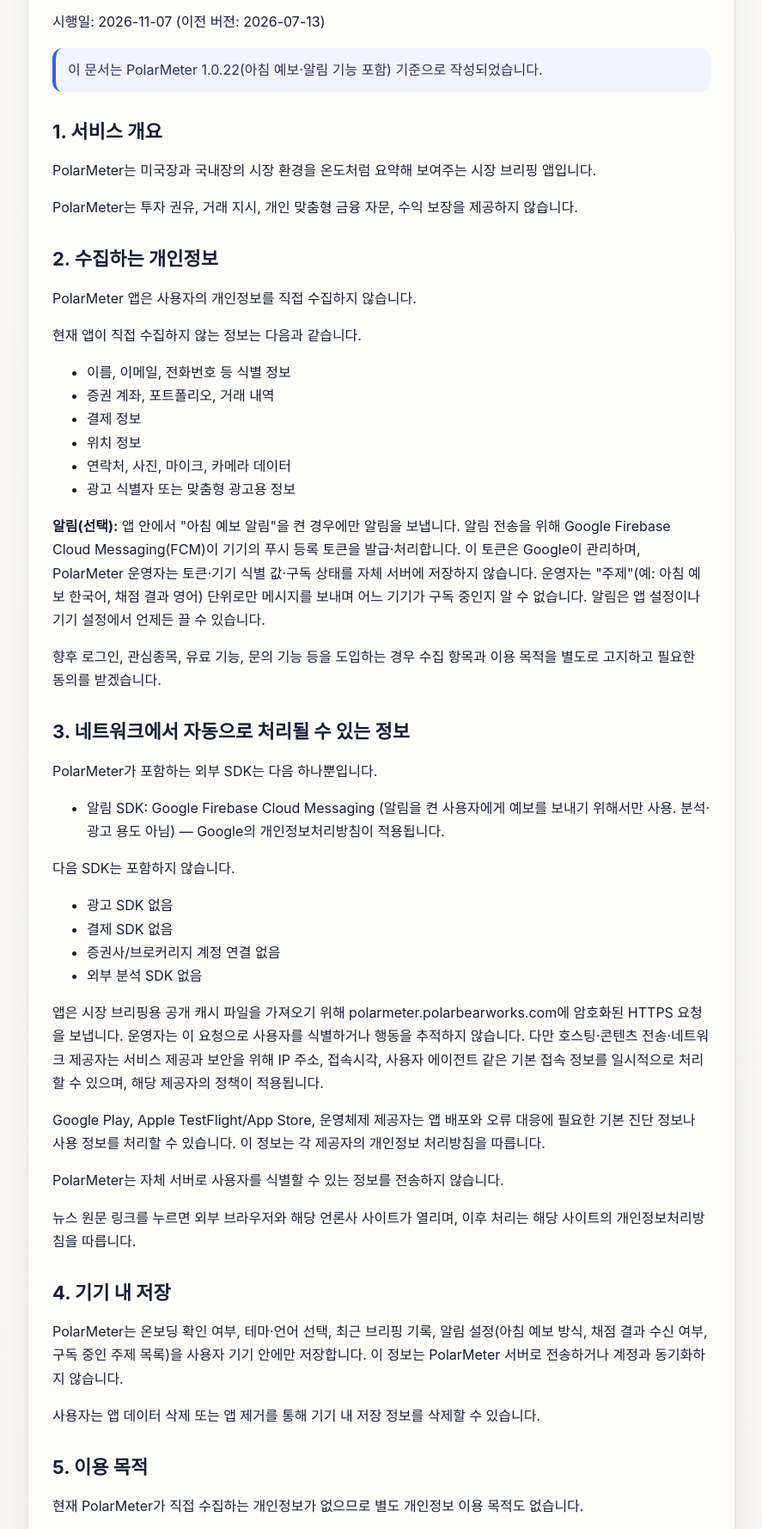
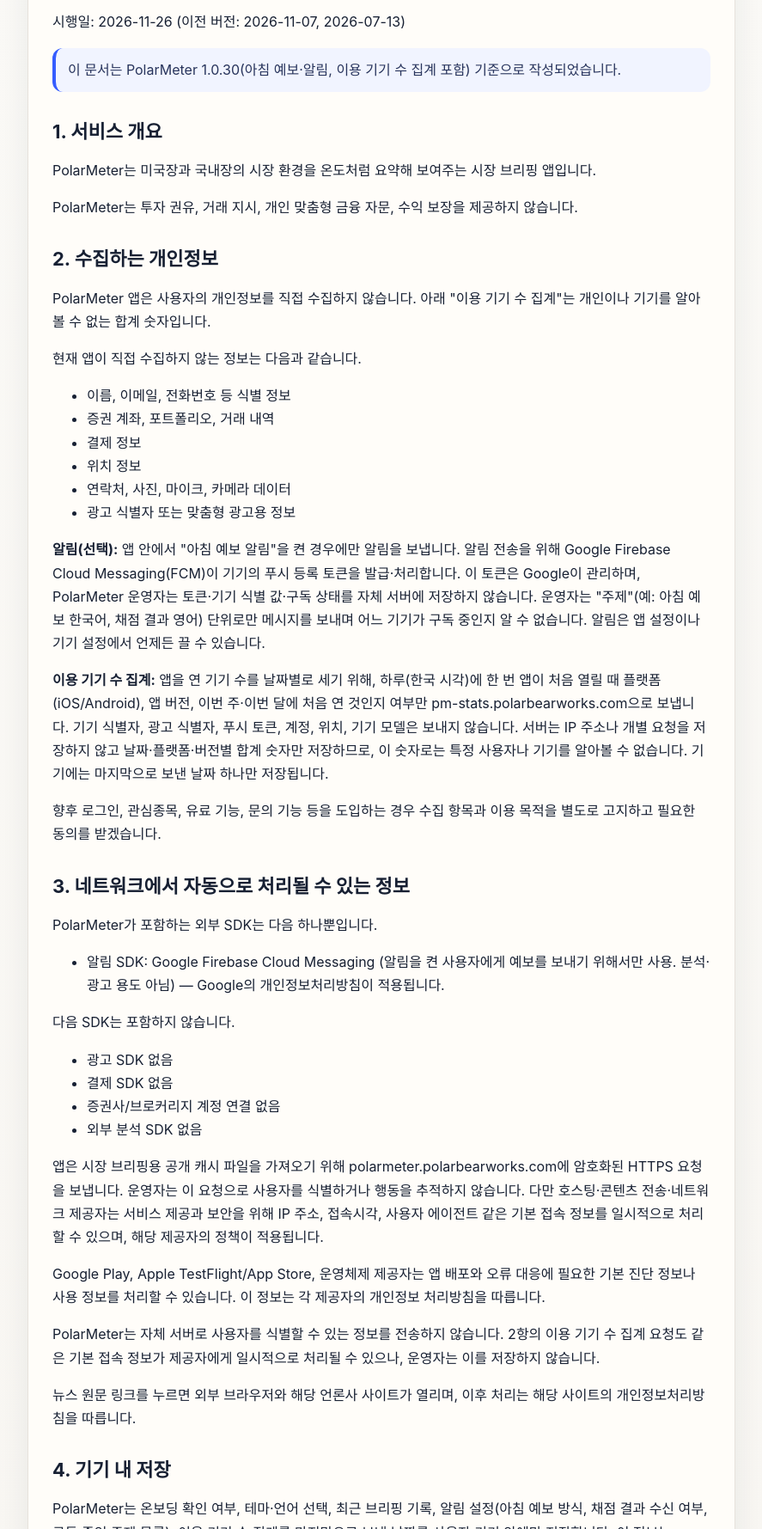
Before and after one commit to bluery-286/polarmeter, a plain HTML site: page github-pages-site/privacy.html in a window 1280 px wide. Shown: the part 149-1928 px from the top of the page at 86% size, without its empty margins (196-1083 px from the left). Drawn offline with Linux system fonts and the light colour scheme.

Commit message:
docs(privacy): 이용 기기 수 집계(ID 없는 합계) 고지, 시행일 2026-11-26 (#74)
Co-authored-by: Claude Opus 5.5 <noreply@anthropic.com>

```diff
--- a/github-pages-site/privacy.html
+++ b/github-pages-site/privacy.html
@@ -14,13 +14,13 @@
     </header>
     <section class="card">
 <h1>PolarMeter 개인정보처리방침</h1>
-<p>시행일: 2026-11-07 (이전 버전: 2026-07-13)</p>
-<p class="note">이 문서는 PolarMeter 1.0.22(아침 예보·알림 기능 포함) 기준으로 작성되었습니다.</p>
+<p>시행일: 2026-11-26 (이전 버전: 2026-11-07, 2026-07-13)</p>
+<p class="note">이 문서는 PolarMeter 1.0.30(아침 예보·알림, 이용 기기 수 집계 포함) 기준으로 작성되었습니다.</p>
 <h2>1. 서비스 개요</h2>
 <p>PolarMeter는 미국장과 국내장의 시장 환경을 온도처럼 요약해 보여주는 시장 브리핑 앱입니다.</p>
 <p>PolarMeter는 투자 권유, 거래 지시, 개인 맞춤형 금융 자문, 수익 보장을 제공하지 않습니다.</p>
 <h2>2. 수집하는 개인정보</h2>
-<p>PolarMeter 앱은 사용자의 개인정보를 직접 수집하지 않습니다.</p>
+<p>PolarMeter 앱은 사용자의 개인정보를 직접 수집하지 않습니다. 아래 "이용 기기 수 집계"는 개인이나 기기를 알아볼 수 없는 합계 숫자입니다.</p>
 <p>현재 앱이 직접 수집하지 않는 정보는 다음과 같습니다.</p>
 <ul>
 <li>이름, 이메일, 전화번호 등 식별 정보</li>
@@ -31,6 +31,7 @@
 <li>광고 식별자 또는 맞춤형 광고용 정보</li>
 </ul>
 <p><strong>알림(선택):</strong> 앱 안에서 "아침 예보 알림"을 켠 경우에만 알림을 보냅니다. 알림 전송을 위해 Google Firebase Cloud Messaging(FCM)이 기기의 푸시 등록 토큰을 발급·처리합니다. 이 토큰은 Google이 관리하며, PolarMeter 운영자는 토큰·기기 식별 값·구독 상태를 자체 서버에 저장하지 않습니다. 운영자는 "주제"(예: 아침 예보 한국어, 채점 결과 영어) 단위로만 메시지를 보내며 어느 기기가 구독 중인지 알 수 없습니다. 알림은 앱 설정이나 기기 설정에서 언제든 끌 수 있습니다.</p>
+<p><strong>이용 기기 수 집계:</strong> 앱을 연 기기 수를 날짜별로 세기 위해, 하루(한국 시각)에 한 번 앱이 처음 열릴 때 플랫폼(iOS/Android), 앱 버전, 이번 주·이번 달에 처음 연 것인지 여부만 pm-stats.polarbearworks.com으로 보냅니다. 기기 식별자, 광고 식별자, 푸시 토큰, 계정, 위치, 기기 모델은 보내지 않습니다. 서버는 IP 주소나 개별 요청을 저장하지 않고 날짜·플랫폼·버전별 합계 숫자만 저장하므로, 이 숫자로는 특정 사용자나 기기를 알아볼 수 없습니다. 기기에는 마지막으로 보낸 날짜 하나만 저장됩니다.</p>
 <p>향후 로그인, 관심종목, 유료 기능, 문의 기능 등을 도입하는 경우 수집 항목과 이용 목적을 별도로 고지하고 필요한 동의를 받겠습니다.</p>
 <h2>3. 네트워크에서 자동으로 처리될 수 있는 정보</h2>
 <p>PolarMeter가 포함하는 외부 SDK는 다음 하나뿐입니다.</p>
@@ -46,13 +47,13 @@
 </ul>
 <p>앱은 시장 브리핑용 공개 캐시 파일을 가져오기 위해 polarmeter.polarbearworks.com에 암호화된 HTTPS 요청을 보냅니다. 운영자는 이 요청으로 사용자를 식별하거나 행동을 추적하지 않습니다. 다만 호스팅·콘텐츠 전송·네트워크 제공자는 서비스 제공과 보안을 위해 IP 주소, 접속시각, 사용자 에이전트 같은 기본 접속 정보를 일시적으로 처리할 수 있으며, 해당 제공자의 정책이 적용됩니다.</p>
 <p>Google Play, Apple TestFlight/App Store, 운영체제 제공자는 앱 배포와 오류 대응에 필요한 기본 진단 정보나 사용 정보를 처리할 수 있습니다. 이 정보는 각 제공자의 개인정보 처리방침을 따릅니다.</p>
-<p>PolarMeter는 자체 서버로 사용자를 식별할 수 있는 정보를 전송하지 않습니다.</p>
+<p>PolarMeter는 자체 서버로 사용자를 식별할 수 있는 정보를 전송하지 않습니다. 2항의 이용 기기 수 집계 요청도 같은 기본 접속 정보가 제공자에게 일시적으로 처리될 수 있으나, 운영자는 이를 저장하지 않습니다.</p>
 <p>뉴스 원문 링크를 누르면 외부 브라우저와 해당 언론사 사이트가 열리며, 이후 처리는 해당 사이트의 개인정보처리방침을 따릅니다.</p>
 <h2>4. 기기 내 저장</h2>
-<p>PolarMeter는 온보딩 확인 여부, 테마·언어 선택, 최근 브리핑 기록, 알림 설정(아침 예보 방식, 채점 결과 수신 여부, 구독 중인 주제 목록)을 사용자 기기 안에만 저장합니다. 이 정보는 PolarMeter 서버로 전송하거나 계정과 동기화하지 않습니다.</p>
+<p>PolarMeter는 온보딩 확인 여부, 테마·언어 선택, 최근 브리핑 기록, 알림 설정(아침 예보 방식, 채점 결과 수신 여부, 구독 중인 주제 목록), 이용 기기 수 집계를 마지막으로 보낸 날짜를 사용자 기기 안에만 저장합니다. 이 정보는 PolarMeter 서버로 전송하거나 계정과 동기화하지 않습니다.</p>
 <p>사용자는 앱 데이터 삭제 또는 앱 제거를 통해 기기 내 저장 정보를 삭제할 수 있습니다.</p>
 <h2>5. 이용 목적</h2>
-<p>현재 PolarMeter가 직접 수집하는 개인정보가 없으므로 별도 개인정보 이용 목적도 없습니다.</p>
+<p>현재 PolarMeter가 직접 수집하는 개인정보가 없으므로 별도 개인정보 이용 목적도 없습니다. 이용 기기 수 집계(합계 숫자)는 서비스 이용 규모 파악과 앱 버전별 품질 개선에만 씁니다.</p>
 <p>향후 기능 확장으로 개인정보를 처리하게 되는 경우 다음 목적 범위 안에서 최소한으로 처리합니다.</p>
 <ul>
 <li>서비스 제공 및 오류 대응</li>
@@ -63,6 +64,7 @@
 </ul>
 <h2>6. 제3자 제공 및 처리위탁</h2>
 <p>PolarMeter는 개인정보를 제3자에게 제공하지 않습니다. 알림 전송은 Google LLC(Firebase Cloud Messaging)를 통해 이루어지며, 전송에 필요한 푸시 토큰은 Google이 처리합니다. 운영자는 개인을 식별할 수 있는 정보를 Google에 제공하지 않습니다.</p>
+<p>이용 기기 수 합계는 Cloudflare, Inc.의 Workers·D1에서 운영하는 서버에 저장됩니다. 이 합계에는 개인정보가 포함되지 않습니다.</p>
 <p>앱 배포와 베타 테스트 과정에서 Google Play 또는 Apple TestFlight/App Store가 처리하는 정보는 각 제공자의 정책을 따릅니다.</p>
 <h2>7. 데이터와 뉴스에 관한 고지</h2>
 <p>PolarMeter는 시장 환경 이해를 돕기 위해 공개 지연 캐시, 일부 보조 기준 데이터, 뉴스 제목/출처/발행시각 등 제한된 정보를 표시할 수 있습니다.</p>
@@ -73,7 +75,7 @@
 </ul>
 <p><strong>꽁치의 아침 예보:</strong> 밤사이 미국 시장 지표로 코스피 시가 방향을 통계적으로 추정해 보여줍니다. 이는 과거 자료에 근거한 일반 정보이며 특정 이용자를 위한 투자 조언, 투자 권유, 수익 보장이 아닙니다. 예보의 적중 여부는 앱 안 성적표에 그대로 공개합니다.</p>
 <h2>8. 보관 및 파기</h2>
-<p>PolarMeter가 서버에 별도로 저장하는 개인정보는 없습니다. 기기 내 설정과 브리핑 기록은 앱 데이터 삭제 또는 앱 제거 시 삭제됩니다.</p>
+<p>PolarMeter가 서버에 별도로 저장하는 개인정보는 없습니다. 날짜별 이용 기기 합계 숫자는 개인을 알아볼 수 없는 통계로, 서비스 운영 기간 동안 보관합니다. 기기 내 설정과 브리핑 기록은 앱 데이터 삭제 또는 앱 제거 시 삭제됩니다.</p>
 <p>향후 개인정보를 저장하는 기능이 생기면 이용 목적 달성 후 지체 없이 파기하거나 관련 법령에 따른 보관 기간을 명시하겠습니다.</p>
 <h2>9. 사용자의 권리</h2>
 <p>향후 PolarMeter가 개인정보를 처리하게 될 경우 사용자는 개인정보 열람, 정정, 삭제, 처리정지를 요청할 수 있습니다.</p>
@@ -91,8 +93,8 @@
 <p>개인정보처리방침이 변경되는 경우 앱 또는 지원 페이지를 통해 고지합니다.</p>
 <h2>13. 시행일</h2>
 <ul>
-<li>시행일: 2026-11-07</li>
-<li>이전 버전: 2026-07-13</li>
+<li>시행일: 2026-11-26</li>
+<li>이전 버전: 2026-11-07, 2026-07-13</li>
 </ul>
     </section>
     <footer>© 2026 PolarMeter. Market-environment briefing only. Not financial advice.</footer>
```
